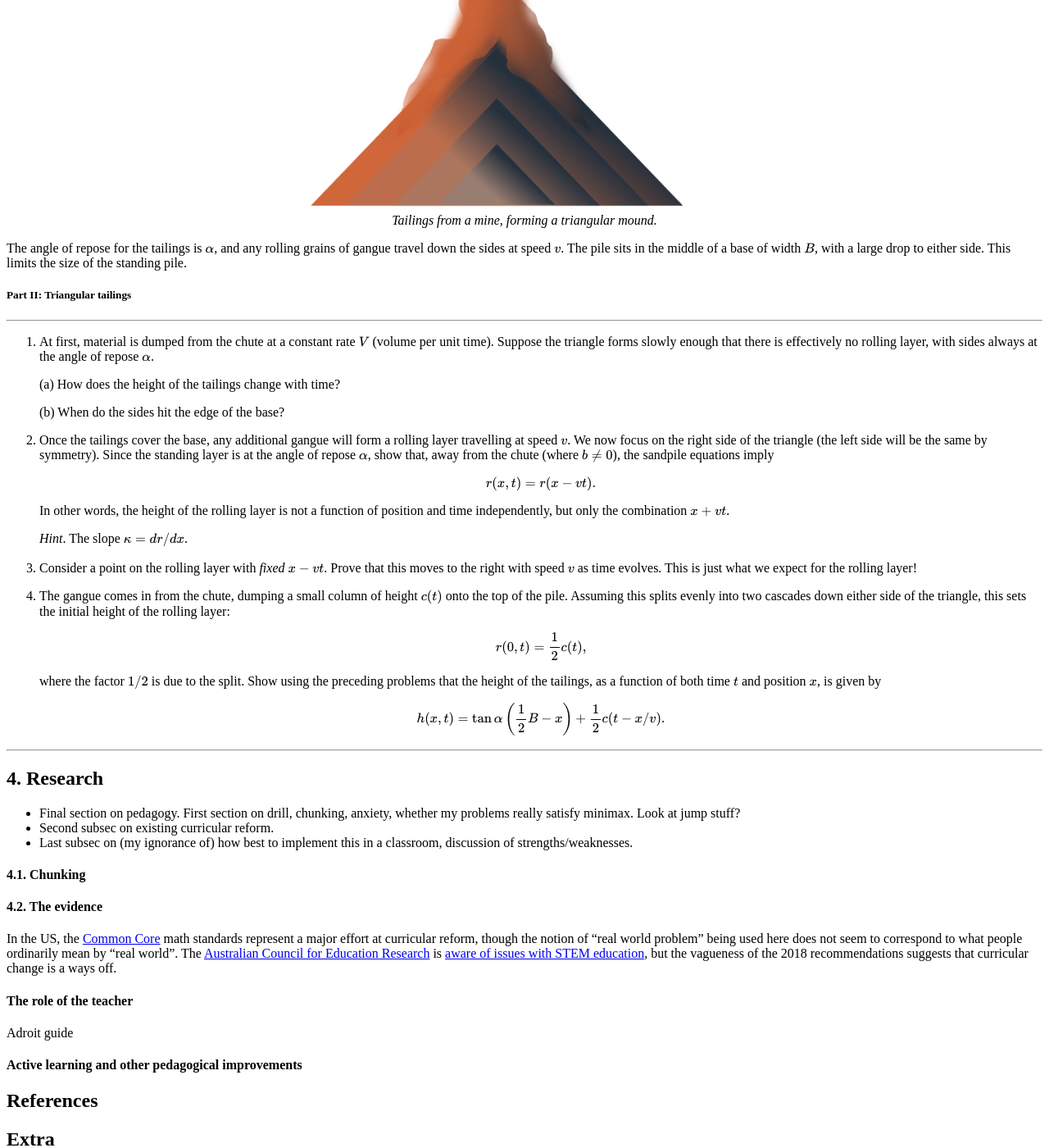
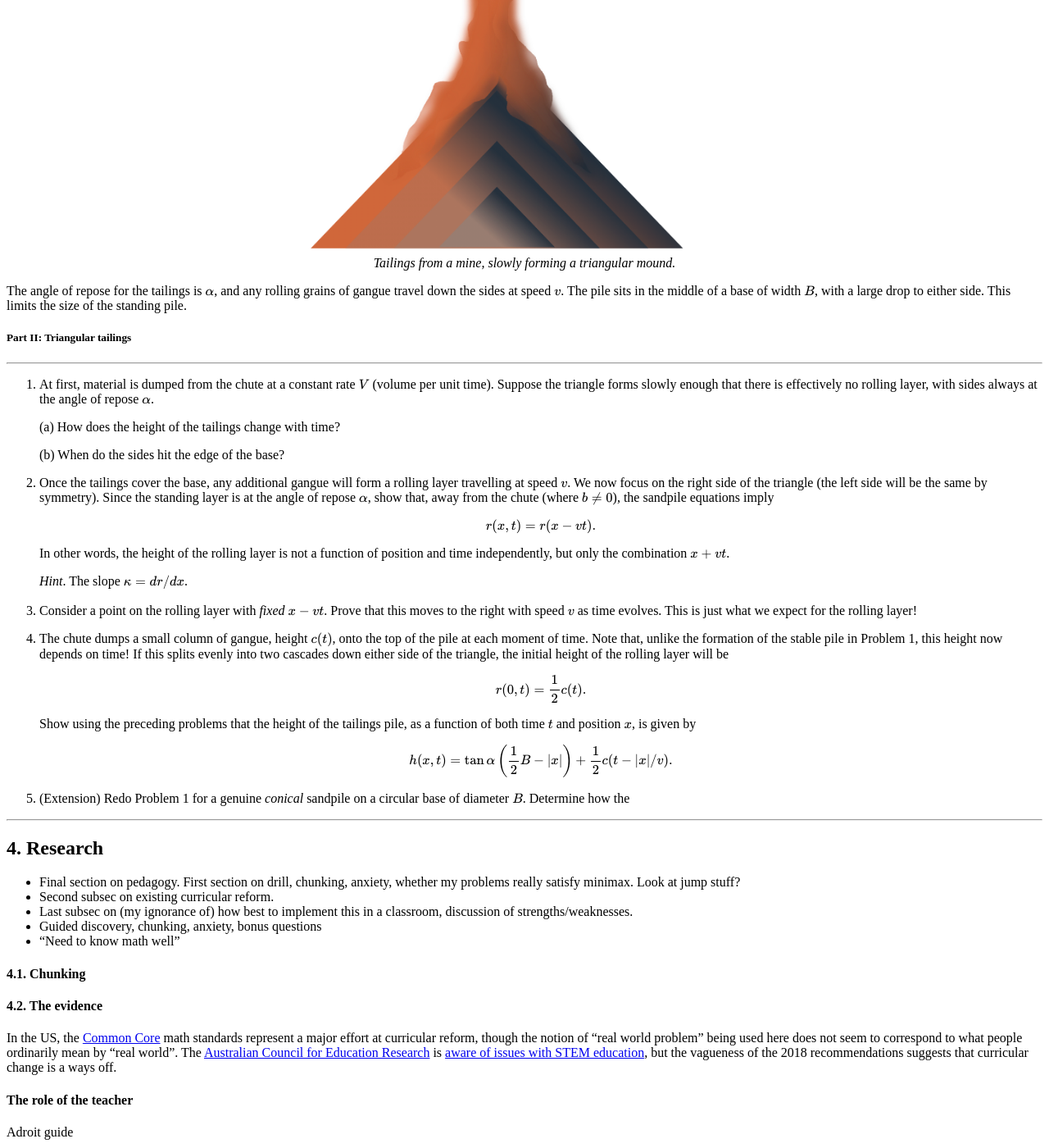
Before and after one commit to hapax/hapax.github.io, a Jekyll site: the page built from assets/teaching.md, in a window 1280 px wide and 1400 px high, scrolled down 22478 px. Shown: the whole window at 82% size. Built offline with Jekyll 4.4.1, drawn with Linux system fonts in a browser that asks for light colours; our own code applies the rules of GitHub Pages for plain Markdown files; formulas are drawn with MathJax 3; a script that is not in the unit is left out; some of the changed text lies outside the part shown.

Commit message:
Update teaching.md

```diff
--- a/assets/teaching.md
+++ b/assets/teaching.md
@@ -1000,7 +1000,7 @@ This is where you might get hit!
    traced by the missiles do not depend on their velocity (provided
    the speed profiles agree).
 
-6. (Bonus) Generalise your result to $n$ homing missiles on the vertices of an
+6. (Extension) Generalise your result to $n$ homing missiles on the vertices of an
     equilateral polygon, with $n$ sides of length $\ell$.
 	What happens in the limit as $n\to\infty$?
 	Does you answer make sense?
@@ -1063,7 +1063,7 @@ This allows us to actually work out the curves!
     *Hint*. The derivative $r'(\phi)$ at $\phi = 0$ tells us the
     direction the missile points.
 
-9. (Bonus) Determine the spirals for a polygon of $n$ homing missiles.
+9. (Extension) Determine the spirals for a polygon of $n$ homing missiles.
 
 ---
 
@@ -1201,13 +1203,14 @@ sandpiles!
 But let's try to solve the simplest case.
 
 At a mine, copper ore is crushed to extract the copper, and the remaining
-material or "gangue" is dumped from a chute into a triangular pile.
+material or *gangue* is dumped from a chute into a triangular pile.
 These are called the *tailings*.
 
    <figure>
     <div style="text-align:center"><img src ="/images/posts/sandpile4.png"
     width="45%" />
-		    <figcaption><i>Tailings from a mine, forming a triangular mound.</i></figcaption>
+		    <figcaption><i>Tailings from a mine, slowly forming a triangular
+    mound.</i></figcaption>
 	</div>
 	</figure>
 
@@ -1252,23 +1255,28 @@ This limits the size of the standing pile.
    Prove that this moves to the right with speed $v$ as time evolves.
    This is just what we expect for the rolling layer!
 
-4. The gangue comes in from the chute, dumping a small column of
-    height $c(t)$ onto the top of the pile.
-	Assuming this splits evenly into two cascades down either side of
-    the triangle, this sets the initial height of the rolling layer:
-
-   $$
-   r(0, t) = \frac{1}{2}c(t),
+4. The chute dumps a small column of gangue, height $c(t)$, onto the
+   top of the pile at each moment of time.
+	Note that, unlike the formation of the stable pile in Problem 1,
+   this height now depends on time!
+	If this splits evenly into two cascades down either side of
+    the triangle, the initial height of the rolling layer will be
+
+   $$
+   r(0, t) = \frac{1}{2}c(t).
+   $$
+
+	Show using the preceding problems that the height of the tailings pile,
+	as a function of both time $t$ and position $x$, is given by
+
+   $$
+   h(x, t) = \tan\alpha\left(\frac{1}{2}B - |x|\right) +
+   \frac{1}{2}c(t-|x|/v).
 	$$
 
-	where the factor $1/2$ is due to the split.
-	Show using the preceding problems that the height of the tailings,
-	as a function of both time $t$ and position $x$, is given by
-
-   $$
-   h(x, t) = \tan\alpha\left(\frac{1}{2}B - x\right) +
-   \frac{1}{2}c(t-x/v).
-	$$
+5. (Extension) Redo Problem 1 for a genuine *conical* sandpile on a
+   circular base of diameter $B$.
+   Determine how the
 
 ---
 
@@ -1276,7 +1284,10 @@ This limits the size of the standing pile.
 
 - Final section on pedagogy. First section on drill, chunking, anxiety, whether my problems really satisfy minimax. Look at jump stuff?
 - Second subsec on existing curricular reform.
-- Last subsec on (my ignorance of) how best to implement this in a classroom, discussion of strengths/weaknesses.
+- Last subsec on (my ignorance of) how best to implement this in a
+classroom, discussion of strengths/weaknesses.
+- Guided discovery, chunking, anxiety, bonus questions
+- "Need to know math well"
 
 #### 4.1. Chunking <a id="sec-4-1" name="sec-4-1"></a>
 
```
Also changed, not shown: other parts of assets/teaching.md (+2 -0 lines).
